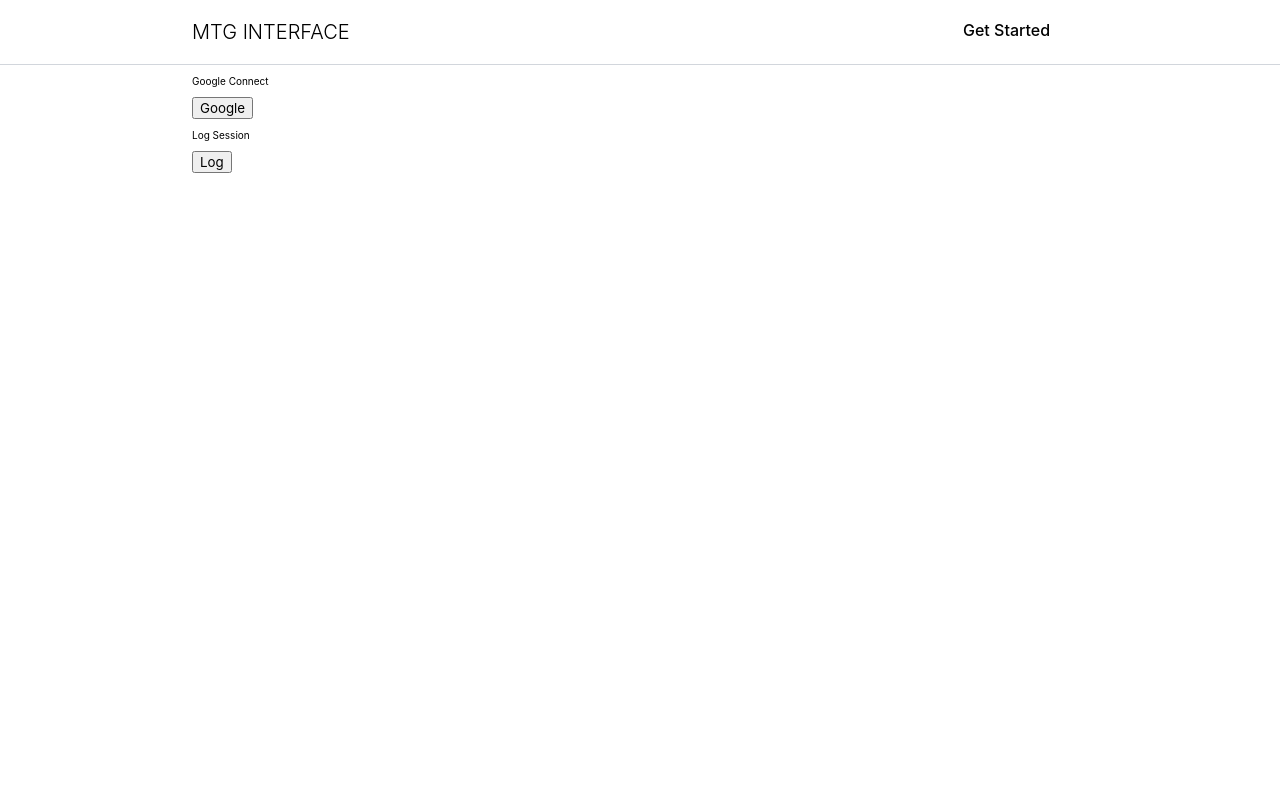
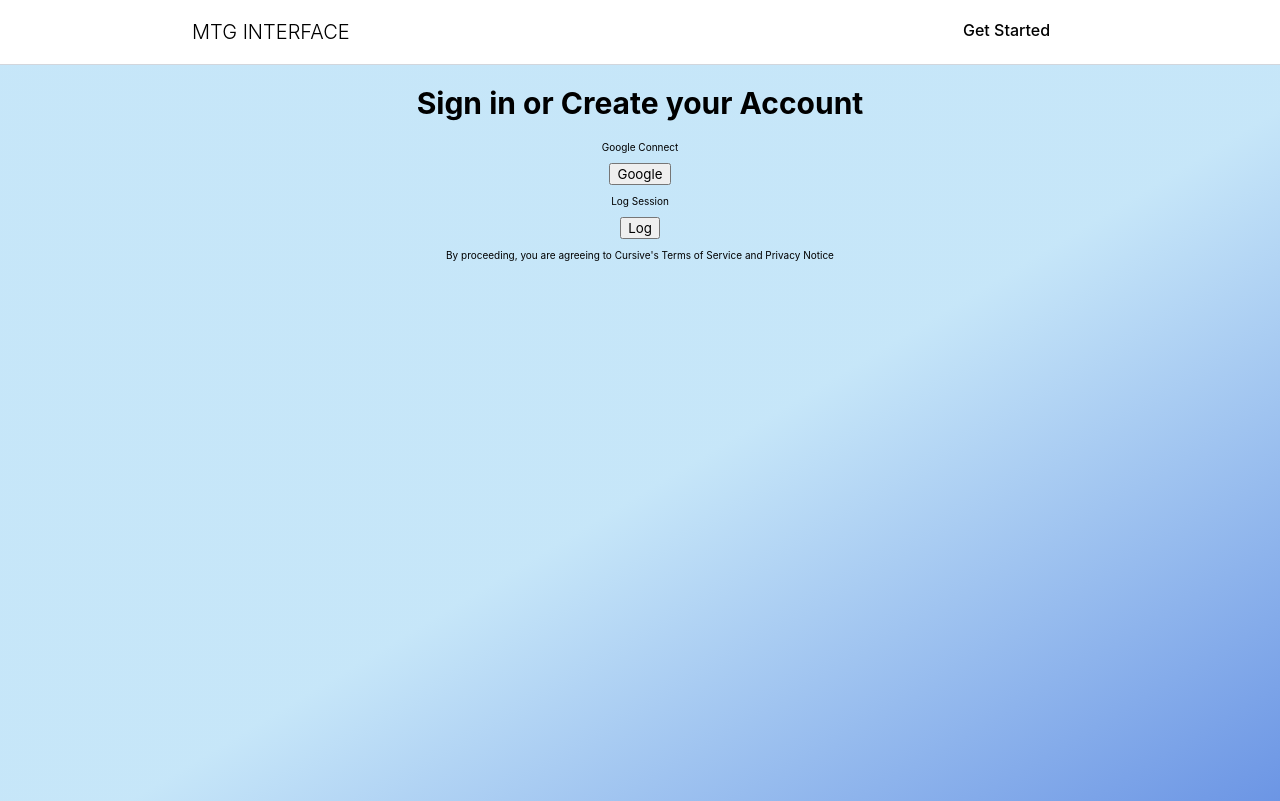
Before and after one commit to YoannBuzenet/ai_next_app, a Next.js app: page /login in a window 1280 px wide. Built offline with nearby package versions, Linux system fonts and the light colour scheme; no server answers.

Commit message:
working on login layour, defined a gradient to use everywhere

```diff
--- a/pages/login.js
+++ b/pages/login.js
@@ -27,9 +27,10 @@ export default function Login() {
         <title>Login</title>
         <link rel="icon" href="/favicon.ico" />
       </Head>
-
+      <div className="globalGradient">
         <div className="container">
           <main className={styles.main}>
+            <h1>Sign in or Create your Account</h1>
             <p>Google Connect</p>
             <button type="button" onClick={handleGoogleClick}>
               Google
@@ -38,7 +39,12 @@ export default function Login() {
             <button type="button" onClick={handleDisplaySession}>
               Log
             </button>
+            <p>
+              By proceeding, you are agreeing to Cursive's Terms of Service and
+              Privacy Notice
+            </p>
           </main>
+        </div>
       </div>
     </>
   );
--- a/styles/Login.module.css
+++ b/styles/Login.module.css
@@ -0,0 +1,4 @@
+.main {
+  height: calc(100vh - 64px);
+  text-align: center;
+}
--- a/styles/globals.css
+++ b/styles/globals.css
@@ -82,6 +82,19 @@ main {
   margin-top: 2rem;
 }
 
+.globalGradient {
+  background: rgb(28, 100, 242);
+  background: linear-gradient(
+    149deg,
+    rgb(184 224 247 / 80%) 54%,
+    rgb(71 123 222 / 80%)
+  );
+}
+
+h1 {
+  font-size: 30px;
+}
+
 @media only screen and (max-width: 1024px) {
   .container {
     width: 80%;
```
Lines whose indentation alone changed are shown as unchanged.
